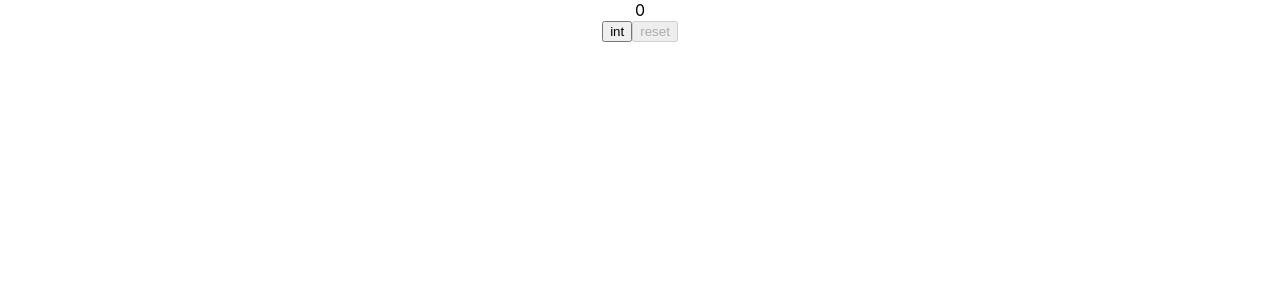
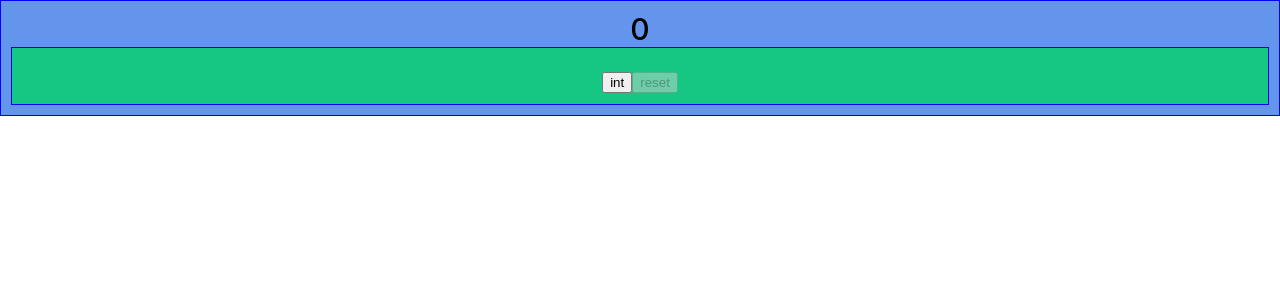
Before and after one commit to dzmitriy78/counter, a React (Create React App) app: page / in a window 1280 px wide. Shown: the top 300 px of the page. Built offline with nearby package versions, Linux system fonts and the light colour scheme.

Commit message:
added css

```diff
--- a/src/App.css
+++ b/src/App.css
@@ -1,44 +1,27 @@
 .large {
-  font-size: 20px;
+  font-size: 40px;
   color: red;
+  font-weight: 700;
+  background: gold;
 }
 
 
 .App {
   text-align: center;
+  background: cornflowerblue;
+font-size: 30px;
+  font-weight: 500;
+  border: blue solid 1px;
+  padding: 10px;
+  margin: 0 auto;
 }
+.buttons {
+  padding: 10px;
+  border: blue solid 1px;
+  font-size: 30px;
+  background: #15c783;
+}
+.inc{
+  align-content: center;
 
-.App-logo {
-  height: 40vmin;
-  pointer-events: none;
 }
-
-@media (prefers-reduced-motion: no-preference) {
-  .App-logo {
-    animation: App-logo-spin infinite 20s linear;
-  }
-}
-
-.App-header {
-  background-color: #282c34;
-  min-height: 100vh;
-  display: flex;
-  flex-direction: column;
-  align-items: center;
-  justify-content: center;
-  font-size: calc(10px + 2vmin);
-  color: white;
-}
-
-.App-link {
-  color: #61dafb;
-}
-
-@keyframes App-logo-spin {
-  from {
-    transform: rotate(0deg);
-  }
-  to {
-    transform: rotate(360deg);
-  }
-}
--- a/src/App.tsx
+++ b/src/App.tsx
@@ -4,16 +4,16 @@ import {Buttons} from "./Buttons";
 
 function App() {
 
+    const maxCount = 5;
     let [count, setCount] = useState(0)
 
     function onCount() {
-        if (count < 5) {
+        if (count < maxCount) {
             count += 1
-        } else {
-            count+=0;
-        }
+        } else return
         setCount(count)
     }
+
     function onReset() {
         count = 0
         setCount(count)
@@ -22,15 +22,15 @@ function App() {
     return (
 
         <div className="App">
-            <div>
-                <div className={count===5? "large" : ""}>
-                    {count}
-                </div>
 
-                <Buttons onCount = {onCount}
-                         onReset = {onReset}
-                         count = {count}
-
+            <div className={count === maxCount ? "large" : ""}>
+                {count}
+            </div>
+            <div className={"buttons"}>
+                <Buttons onCount={onCount}
+                         onReset={onReset}
+                         count={count}
+                         maxCount={maxCount}
                 />
             </div>
 
--- a/src/Buttons.tsx
+++ b/src/Buttons.tsx
@@ -1,11 +1,21 @@
 import React from "react";
 
-export function Buttons(props: any) {
-        return (
+type PropsType = {
+    count: number
+    maxCount: number
+    onCount: () => void
+    onReset: () => void
+}
 
-        <div>
-            <button disabled={props.count === 5} onClick={()=>props.onCount()}>int</button>
-            <button disabled={props.count===0} onClick={()=>props.onReset()}>reset</button>
+export function Buttons(props: PropsType) {
+    return (
+        <div className={"inc"}>
+            <button disabled={props.count === props.maxCount}
+                    onClick={() => props.onCount()}>int
+            </button>
+            <button disabled={props.count === 0}
+                    onClick={() => props.onReset()}>reset
+            </button>
         </div>
     )
 }
```
